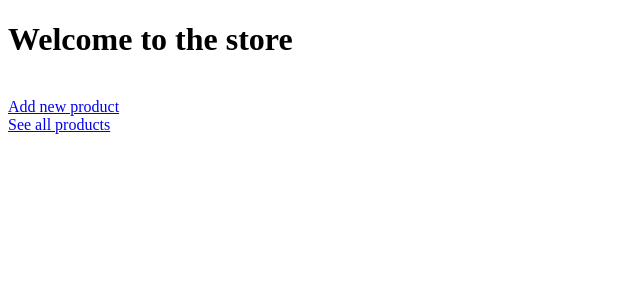
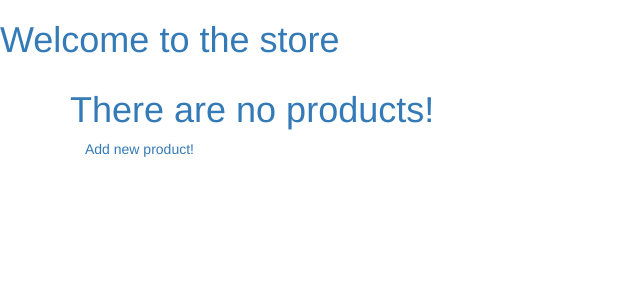
Before and after one commit to SashoStoichkov/TP-Flask-App, a Flask app: template templates/index.html in a window 1280 px wide. Shown: the top 300 px of the page, without its empty margins (0-640 px from the left). Run offline with Flask 2, Linux system fonts and the light colour scheme; the template is opened without the code that fills it, so the values that code supplies are empty; some libraries are stand-ins or nearby versions.

Commit message:
[templates/index] [some small changes]

```diff
--- a/templates/index.html
+++ b/templates/index.html
@@ -4,15 +4,59 @@
     <meta charset="UTF-8">
     <meta name="viewport" content="width=device-width, initial-scale=1.0">
     <meta http-equiv="X-UA-Compatible" content="ie=edge">
+
+    <!-- Bootstrap -->
+    <link rel="stylesheet" href="//netdna.bootstrapcdn.com/bootstrap/3.0.0/css/bootstrap.min.css">
+    <link href="//netdna.bootstrapcdn.com/font-awesome/3.2.1/css/font-awesome.css" rel="stylesheet">
+
     <title>Flask App</title>
+
+    <link rel="stylesheet" href="../static/css/index.css">
+    <script src="../static/js/index.js"></script>
 </head>
 <body>
-    <h1>Welcome to the store</h1>
+    <!-- <h1>Welcome to the store</h1>
     <br>
     <div class="product">
         <a href="/products/new/">Add new product</a>
         <br>
         <a href="/products/">See all products</a>
+    </div> -->
+
+    <h1 id="header" class="text-primary">Welcome to the store</h1>
+
+    <div class="container list-article">
+        {% if products %}
+            <div class="row">
+                {% for product in products %}
+                    <div class="col-xs-12 article-wrapper">
+                        <article>
+                            <a href="#" class="more">more</a>
+                            <div class="img-wrapper"><img src="https://www.fillmurray.com/150/150" alt="" /></div>
+                            <h1>{{ product.title }} | Price: {{ product.price }}</h1>
+                            <p>{{ product.content }}</p>
+                        </article>
+
+                        <article>
+                            <a href="/products/{{ product.id }}/delete/">Delete!</a>
+                        </article>
+                    </div>
+
+                    <hr style="border-top: 3px dashed red;">
+
+                {% endfor %}
+            </div>
+        {% else %}
+            <h1 id="header" class="text-primary">There are no products!</h1>
+        {% endif %}
+
+        <div class="col-xs-12 article-wrapper new">
+            <article>
+                <a href="/products/new/" class="new">Add new product!</a>
+            </article>
+        </div>
+        <!-- <br>
+        <a href="/products/">See all products</a> -->
     </div>
 </body>
 </html>
```
